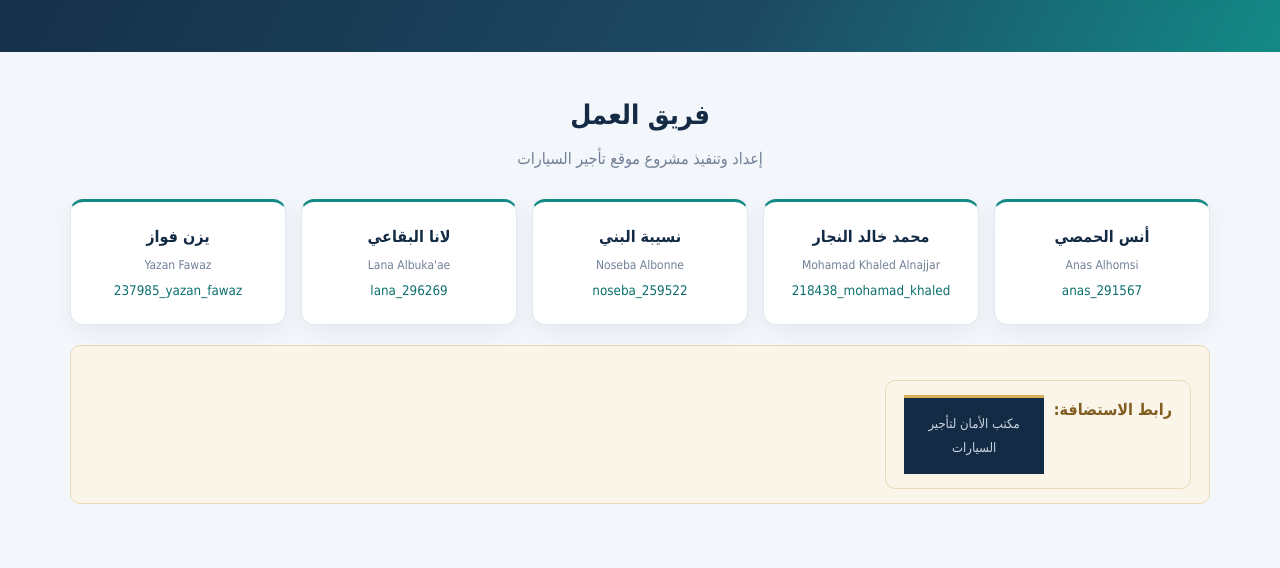
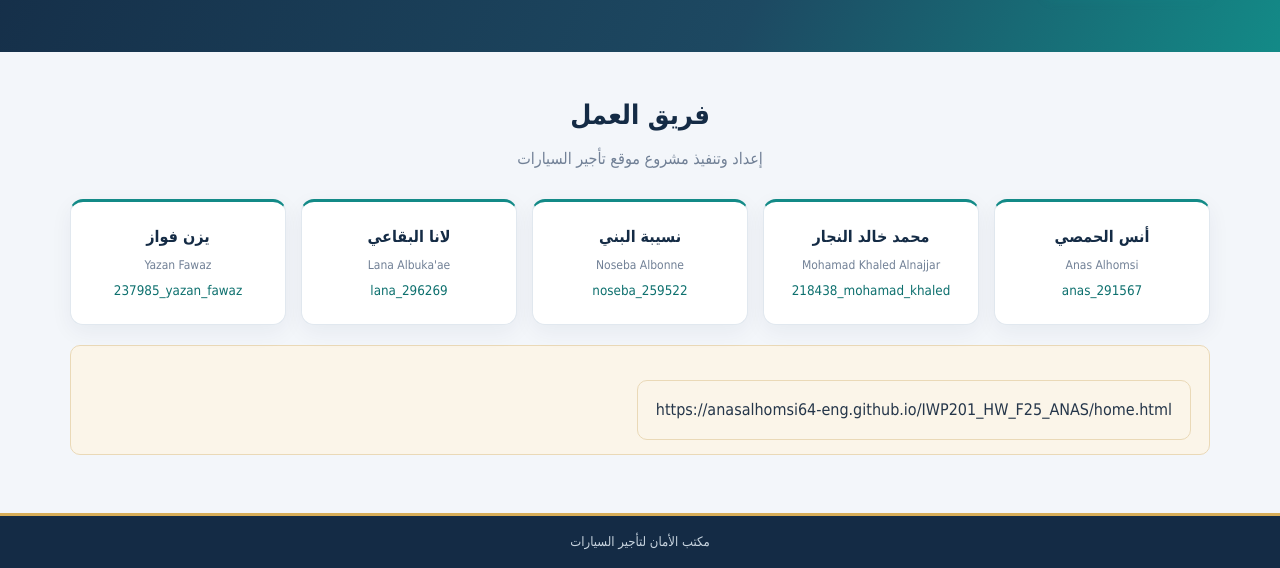
Before and after one commit to anasalhomsi64-eng/Car-Rental-Website, a plain HTML site: page home.html in a window 1280 px wide. Shown: the part 389-957 px from the top of the page. Drawn offline with Linux system fonts and the light colour scheme.

Commit message:
Update home.html

```diff
--- a/home.html
+++ b/home.html
@@ -50,8 +50,7 @@
     </div>
     <div class="publish-panel">
       <div class="publish-panel">
-  <strong>رابط الاستضافة:</strong>
-  <a href="https://anasalhomsi64-eng.github.io/IWP201_HW_F25_ANAS/</a>
+  <a href="https://anasalhomsi64-eng.github.io/IWP201_HW_F25_ANAS/home.html">https://anasalhomsi64-eng.github.io/IWP201_HW_F25_ANAS/home.html</a>
 </div>
     </div>
   </div>
```
